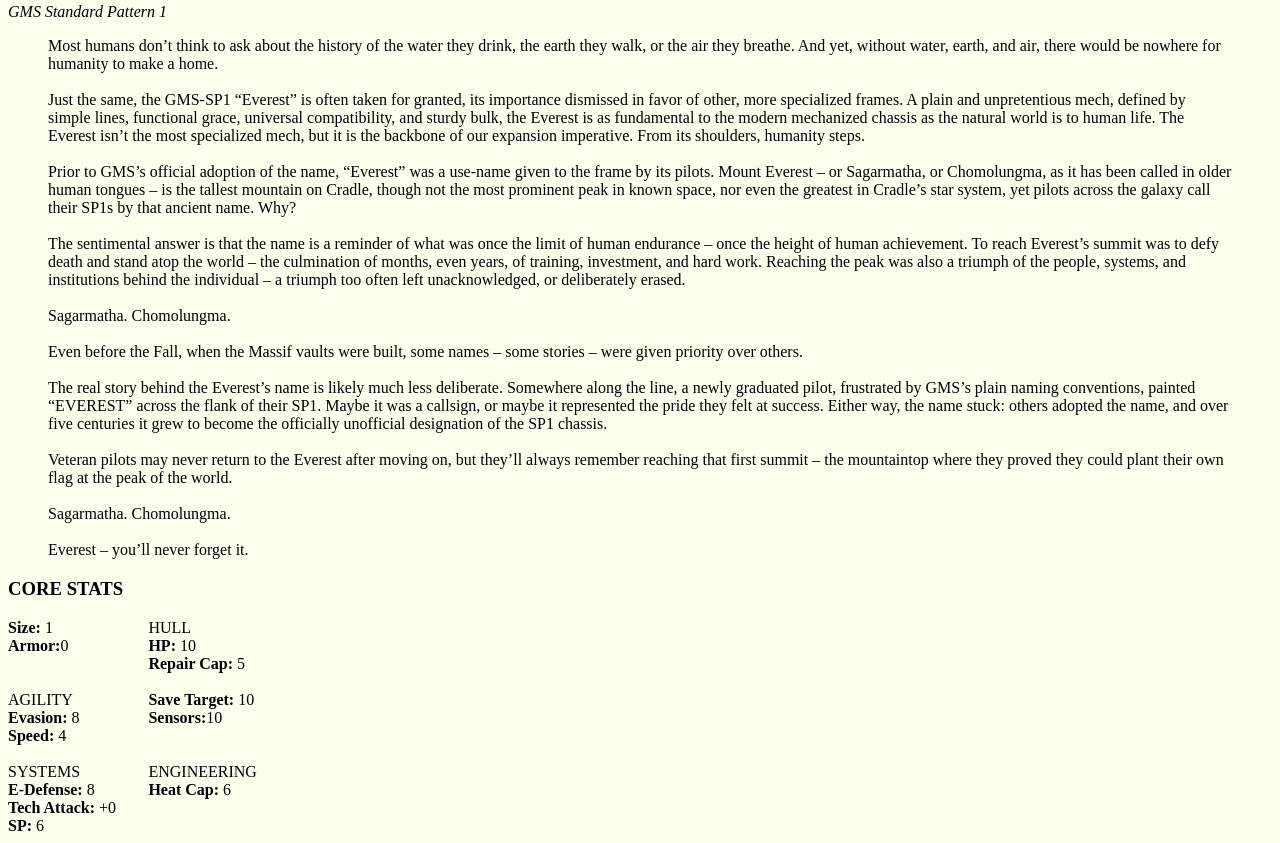
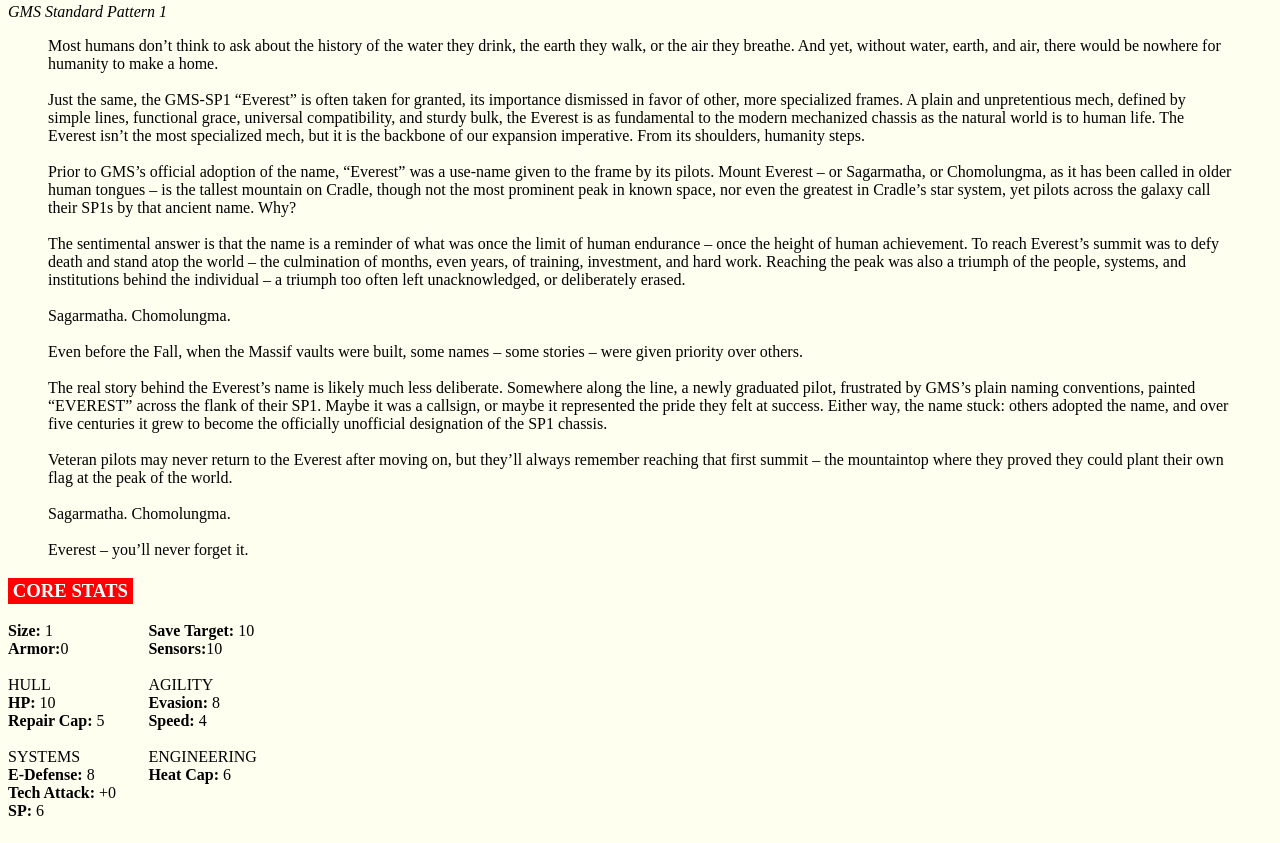
Before and after one commit to AHuang8693/csc437-winter2024, a website: page packages/proto/public/mechs/everest.html in a window 1280 px wide. Shown: the part 109-952 px from the top of the page. Drawn offline with Linux system fonts and the light colour scheme.

Commit message:
Appllied page.css to all pages

```diff
--- a/packages/proto/public/factions.html
+++ b/packages/proto/public/factions.html
@@ -1,7 +1,11 @@
 <!DOCTYPE html>
 <html>
-<p><a href="index.html">Home</a></p>
-<body>
+    <head>
+        <link rel="stylesheet" href="/styles/page.css" />
+    </head>
+    <body>
+    <p><a href="index.html">Home</a></p>
+
 
     <h1>Factions</h1>
 
@@ -94,5 +98,5 @@
         a large number of Core worlds, orbitals, and
         colonial prospects – this is the Purview; all lands
         under the Armory’s command.</p>
-</body>
+    </body>
 </html>
--- a/packages/proto/public/mechs/everest.html
+++ b/packages/proto/public/mechs/everest.html
@@ -5,7 +5,7 @@
     </head>
     <body>
     <a href="../index.html">Home</a>
-    <h1 class="redbox">Everest</h1>
+    <h1>Everest</h1>
     <em>GMS Standard Pattern 1</em>
 
     <blockquote>Most humans don’t think to ask about the history of the water they drink,
@@ -47,43 +47,35 @@
         Sagarmatha. Chomolungma.<br><br>
         Everest – you’ll never forget it.</blockquote>
 
-    <h3><span>CORE STATS</span></h3>
+    <h3>CORE STATS</h3>
         <div class="grid">
         <section>
             <strong>Size: </strong>1<br>
             <strong>Armor:</strong>0<br><br>
         </section>
         <section>
-            <header>HULL</header>
-            <main>
-                <strong>HP: </strong>10<br>
-                <strong>Repair Cap: </strong> 5<br><br>
-            </main>
-        </section>
-        <section>
-            <header>AGILITY</header>
-            <main>
-                <strong>Evasion: </strong>8<br>
-                <strong>Speed: </strong> 4<br><br>
-            </main>
-        </section>
-        <section>
             <strong>Save Target: </strong>10<br>
             <strong>Sensors:</strong>10<br><br>
         </section>
         <section>
+            <header>HULL</header>
+                <strong>HP: </strong>10<br>
+                <strong>Repair Cap: </strong> 5<br><br>
+        </section>
+        <section>
+            <header>AGILITY</header>
+                <strong>Evasion: </strong>8<br>
+                <strong>Speed: </strong> 4<br><br>
+        </section>
+        <section>
             <header>SYSTEMS</header>
-            <main>
                 <strong>E-Defense: </strong>8<br>
                 <strong>Tech Attack: </strong>+0<br>
                 <strong>SP: </strong>6<br><br>
-            </main>
         </section>
         <section>
             <header>ENGINEERING</header>
-            <main>
                 <strong>Heat Cap: </strong>6<br><br>
-            </main>
         </section>
     </div>
 
--- a/packages/proto/public/styles/page.css
+++ b/packages/proto/public/styles/page.css
@@ -1,4 +1,5 @@
-.redbox {
+h1,
+h3{
     background-color: rgb(255, 0, 0);
     color: white;
     width: max-content;
```
Also changed, not shown: packages/proto/public/index.html (+1 -1 lines), packages/proto/public/pilot.html (+5 -1 lines), packages/proto/public/roles.html (+5 -1 lines), packages/proto/public/systems.html (+5 -2 lines), packages/proto/public/weapons.html (+5 -2 lines).
